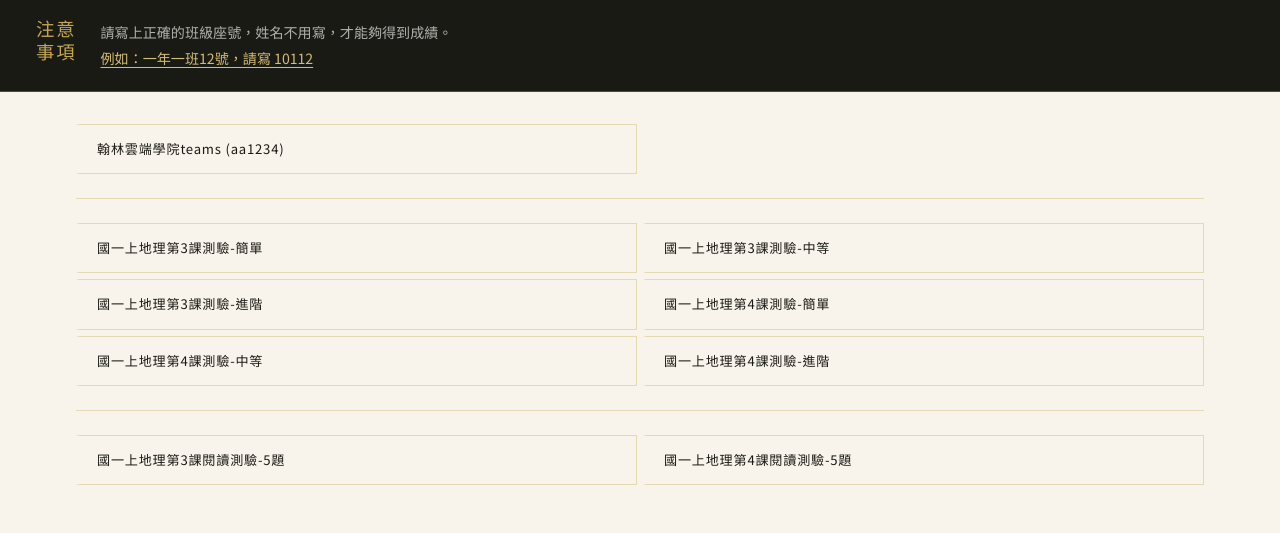
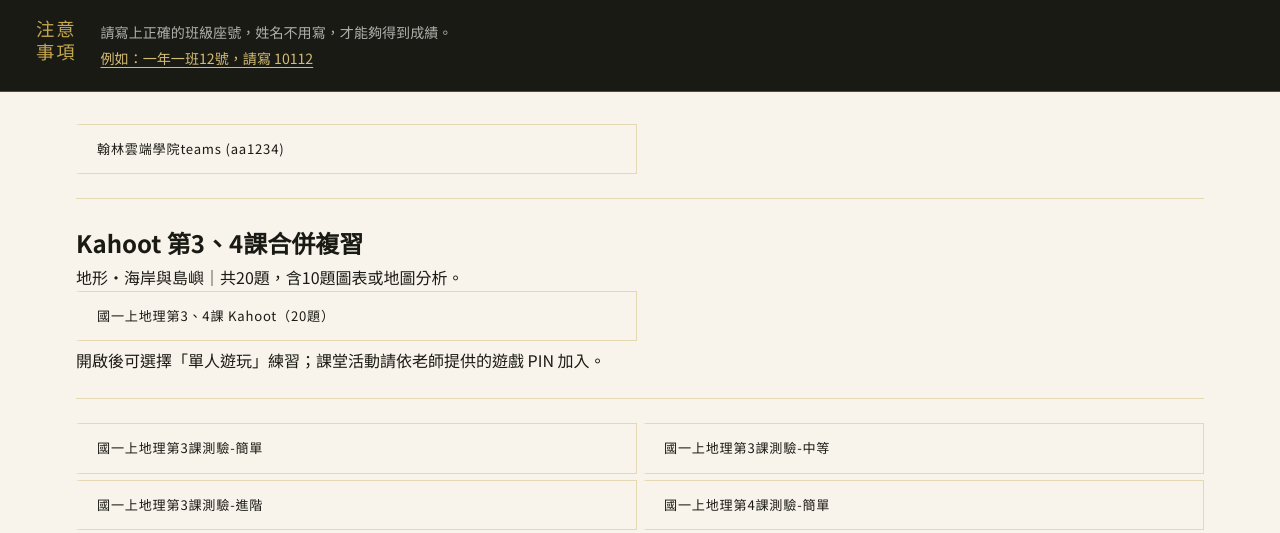
Before and after one commit to traihonhwetw/ltjh-geography, a plain HTML site: page grade1/quiz/1s2.html in a window 1280 px wide. Shown: the part 450-983 px from the top of the page. Drawn offline with nearby package versions, Linux system fonts and the light colour scheme.

Commit message:
Add lessons 3–4 Kahoot review to grade1

```diff
--- a/grade1/quiz/1s2.html
+++ b/grade1/quiz/1s2.html
@@ -37,6 +37,15 @@
     <a href="https://ltjh.teamslite.com.tw/v2/login.html" class="btn-yellow" target="_blank">翰林雲端學院teams (aa1234)</a>
   </div>
   <hr class="divider">
+  <section aria-labelledby="kahoot-l34-title">
+    <h2 id="kahoot-l34-title">Kahoot 第3、4課合併複習</h2>
+    <p>地形・海岸與島嶼｜共20題，含10題圖表或地圖分析。</p>
+    <div class="link-grid">
+      <a href="https://create.kahoot.it/share/3420/b9903a86-bfc5-4df6-9161-9169324d396a" class="btn-yellow" target="_blank" rel="noopener noreferrer">國一上地理第3、4課 Kahoot（20題）</a>
+    </div>
+    <p>開啟後可選擇「單人遊玩」練習；課堂活動請依老師提供的遊戲 PIN 加入。</p>
+  </section>
+  <hr class="divider">
   <div class="link-grid">
     <a href="https://app.edcafe.ai/quizzes/69d7715871c4a7ad15e75b39" class="btn-yellow" target="_blank">國一上地理第3課測驗-簡單</a>
     <a href="https://app.edcafe.ai/quizzes/69d83a45b2eaea87f999f2fd" class="btn-yellow" target="_blank">國一上地理第3課測驗-中等</a>
```
